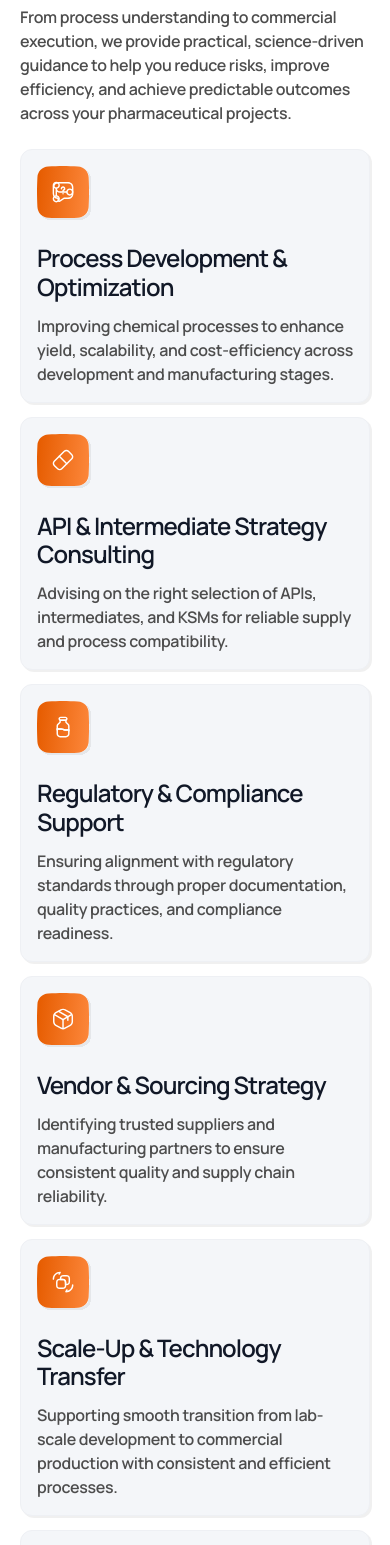
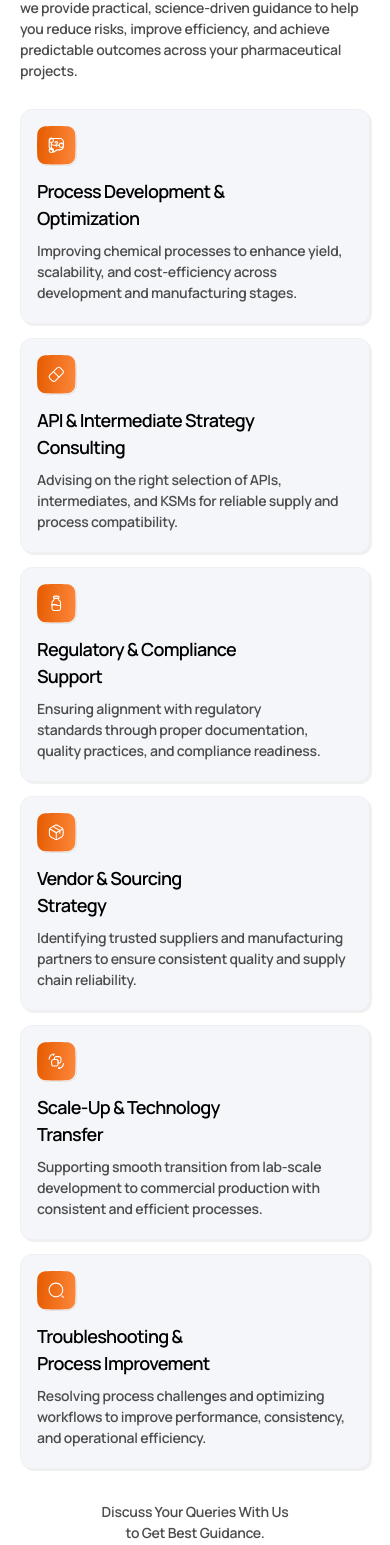
Before and after one commit to intralogicitsolutions/savitur-life-science-fe, a React (Vite) app: page /services in a window 390 px wide. Shown: the part 977-2522 px from the top of the page. Built offline with nearby package versions, Linux system fonts and the light colour scheme.

Commit message:
03-04- Update

```diff
--- a/src/components/Header.jsx
+++ b/src/components/Header.jsx
@@ -81,13 +81,14 @@ export default function Header() {
             >
               <img src={MailIcon} alt="" className="w-[40px] h-[40px]" />
             </a>
-            <a
+            <Link
+            to="/contact-us"
               href="tel:+917043112818"
               aria-label="Call"
               className="inline-flex items-center justify-center"
             >
               <img src={CallIcon} alt="" className="w-[40px] h-[40px]" aria-hidden />
-            </a>
+            </Link>
             <button
               type="button"
               aria-label="Menu"
--- a/src/pages/Services.jsx
+++ b/src/pages/Services.jsx
@@ -121,7 +121,7 @@ export default function Services() {
               </span>
             </div>
 
-          <div className="sm:w-[574px] sm:h-[150px] w-[351px] h-[99px] mt-[14px] max-[393px]:w-[351px] max-[393px]:h-[99px]">
+          <div className="sm:w-[574px] sm:h-[150px] w-[351px] h-[70px] mt-[14px] max-[393px]:w-[351px] max-[393px]:h-[70px]">
               <h2
                 className="box-border sm:text-[40px] text-[26px] max-[393px]:text-[26px] max-[393px]:leading-[120%]"
                 style={{
@@ -135,19 +135,18 @@ export default function Services() {
                   textShadow: "2px 2px 0px #0000000F",
                 }}
               >
-                Expert Consultancy for Pharmaceutical Development & Manufacturing
+                Expert Consultancy for <br />  Pharmaceutical Development <br /> & Manufacturing
               </h2>
-            </div>
+          </div>
 
           </div>
 
           <p
-            className="text-[#4D4D4D] mt-[50px] max-[393px]:mt-0 max-[393px]:w-full"
+            className="text-[#4D4D4D] sm:text-[16px] text-[14px] mt-[50px] max-[393px]:mt-0 max-[393px]:w-full"
             style={{
               fontFamily: 'Manrope',
               fontWeight: 600,
               fontStyle: 'normal',
-              fontSize: '16px',
               lineHeight: '150%',
               letterSpacing: '-0.02em',
               color: '#4D4D4D',
@@ -163,39 +162,35 @@ export default function Services() {
         </div>
 
         {/* Cards (3 columns x 2 rows) */}
-        <div className="grid grid-cols-3 w-[1164px] mt-[56px] max-[393px]:grid-cols-1 max-[393px]:w-full max-[393px]:mt-[24px] max-[393px]:gap-[14px]">
+        <div className="grid grid-cols-3 w-[1164px] sm:mt-[56px] mt-[28px] max-[393px]:grid-cols-1 max-[393px]:w-full max-[393px]:mt-[28px] max-[393px]:gap-[14px]">
           {/* 1 */}
           <article
-            className="box-border w-[377px] h-[285px] shrink-0 rounded-[12px] border border-[#EEF0F4] bg-[#F4F6F9] px-[20px] pt-[20px] flex flex-col mb-[16px] max-[393px]:w-full max-[393px]:h-auto max-[393px]:p-[16px] max-[393px]:mb-0"
+            className="box-border sm:w-[377px] sm:h-[285px] w-[354px] h-[209px] shrink-0 rounded-[12px] border border-[#EEF0F4] bg-[#F4F6F9] sm:px-[20px] sm:py-[20px] px-[16px] pt-[16px] pb-[20px] flex flex-col mb-[16px] max-[393px]:w-full max-[393px]:h-auto max-[393px]:mb-0"
             style={{ boxShadow: '2px 2px 0px 0px #0000000F' }}
           >
-            <div className="w-[54px] h-[54px] shrink-0 flex items-center justify-center mb-[24px]">
-              <img src={IconProcess} alt="" className="w-[54px] h-[54px]" />
+            <div className="sm:w-[54px] sm:h-[54px] w-[40px] h-[40px] shrink-0 flex items-center justify-center sm:mb-[24px] mb-[12px]">
+              <img src={IconProcess} alt="" className="sm:w-[54px] sm:h-[54px] w-[40px] h-[40px]" />
             </div>
 
               <h3
-                className="text-[#111827]"
+                className="text-[#000000] sm:text-[24px] text-[18px] sm:line-height-[120%] line-height-[100%]"
+                style={{
+                  fontFamily: "Manrope",
+                  fontWeight: 600,
+                  fontStyle: "semibold",
+                  letterSpacing: "-0.04em",
+                  textShadow: "2px 2px 0px 0px #0000000F",
+                }}
+              >
+                Process Development & <br /> Optimization
+              </h3>
+
+              <p
+                className="text-[#4D4D4D] sm:mt-[12px] mt-[8px] sm:text-[16px] text-[14px]"
                 style={{
                   fontFamily: "Manrope",
                   fontWeight: 600,
                   fontStyle: "normal",
-                  fontSize: "24px",
-                  lineHeight: "120%",
-                  letterSpacing: "-0.04em",
-                  textShadow: "2px 2px 0px 0px #0000000F",
-                }}
-              >
-                Process Development & Optimization
-              </h3>
-
-
-              <p
-                className="text-[#4D4D4D] mt-[12px]"
-                style={{
-                  fontFamily: "Manrope",
-                  fontWeight: 600,
-                  fontStyle: "normal",
-                  fontSize: "16px",
                   lineHeight: "150%",
                   letterSpacing: "-0.02em",
                   color: "#4D4D4D",
@@ -209,37 +204,34 @@ export default function Services() {
 
           {/* 2 */}
           <article
-            className="box-border w-[377px] h-[285px] shrink-0 rounded-[12px] border border-[#EEF0F4] bg-[#F4F6F9] px-[20px] pt-[20px] flex flex-col mb-[16px] max-[393px]:w-full max-[393px]:h-auto max-[393px]:p-[16px] max-[393px]:mb-0"
+            className="box-border sm:w-[377px] sm:h-[285px] w-[354px] h-[209px] shrink-0 rounded-[12px] border border-[#EEF0F4] bg-[#F4F6F9] sm:px-[20px] sm:py-[20px] px-[16px] pt-[16px] pb-[20px] flex flex-col mb-[16px] max-[393px]:w-full max-[393px]:h-auto max-[393px]:mb-0"
             style={{ boxShadow: '2px 2px 0px 0px #0000000F' }}
           >
-            <div className="w-[54px] h-[54px] shrink-0 flex items-center justify-center mb-[24px]">
-              <img src={IconStrategy} alt="" className="w-[54px] h-[54px]" />
+            <div className="sm:w-[54px] sm:h-[54px] w-[40px] h-[40px] shrink-0 flex items-center justify-center sm:mb-[24px] mb-[12px]">
+              <img src={IconStrategy} alt="" className="sm:w-[54px] sm:h-[54px] w-[40px] h-[40px]" />
             </div>
 
               <h3
-                className="text-[#111827]"
+                className="text-[#000000] sm:text-[24px] text-[18px] sm:line-height-[120%] line-height-[100%]"
                 style={{
                   fontFamily: "Manrope",
                   fontWeight: 600,
                   fontStyle: "normal",
-                  fontSize: "24px",
-                  lineHeight: "120%",
                   letterSpacing: "-0.04em",
                   textShadow: "2px 2px 0px 0px #0000000F",
                 }}
               >
-                API & Intermediate Strategy
+                API & Intermediate Strategy <br />
                 Consulting
               </h3>
 
 
               <p
-                className="text-[#4D4D4D] mt-[12px]"
+                className="text-[#4D4D4D] sm:mt-[12px] mt-[8px] sm:text-[16px] text-[14px]"
                 style={{
                   fontFamily: "Manrope",
                   fontWeight: 600,
                   fontStyle: "normal",
-                  fontSize: "16px",
                   lineHeight: "150%",
                   letterSpacing: "-0.02em",
                   color: "#4D4D4D",
@@ -253,36 +245,33 @@ export default function Services() {
 
           {/* 3 */}
           <article
-            className="box-border w-[377px] h-[285px] shrink-0 rounded-[12px] border border-[#EEF0F4] bg-[#F4F6F9] px-[20px] pt-[20px] flex flex-col mb-[16px] max-[393px]:w-full max-[393px]:h-auto max-[393px]:p-[16px] max-[393px]:mb-0"
+            className="box-border sm:w-[377px] sm:h-[285px] w-[354px] h-[209px] shrink-0 rounded-[12px] border border-[#EEF0F4] bg-[#F4F6F9] sm:px-[20px] sm:py-[20px] px-[16px] pt-[16px] pb-[20px] flex flex-col mb-[16px] max-[393px]:w-full max-[393px]:h-auto max-[393px]:mb-0"
             style={{ boxShadow: '2px 2px 0px 0px #0000000F' }}
           >
-            <div className="w-[54px] h-[54px] shrink-0 flex items-center justify-center mb-[24px]">
-              <img src={IconCompliance} alt="" className="w-[54px] h-[54px]" />
+            <div className="sm:w-[54px] sm:h-[54px] w-[40px] h-[40px] shrink-0 flex items-center justify-center sm:mb-[24px] mb-[12px]">
+              <img src={IconCompliance} alt="" className="sm:w-[54px] sm:h-[54px] w-[40px] h-[40px]" />
             </div>
 
               <h3
-                className="text-[#111827]"
+                className="text-[#000000] sm:text-[24px] text-[18px] sm:line-height-[120%] line-height-[100%]"
                 style={{
                   fontFamily: "Manrope",
                   fontWeight: 600,
                   fontStyle: "normal",
-                  fontSize: "24px",
-                  lineHeight: "120%",
                   letterSpacing: "-0.04em",
                   textShadow: "2px 2px 0px 0px #0000000F",
                 }}
               >
-                Regulatory & Compliance Support
+                Regulatory & Compliance <br /> Support
               </h3>
 
 
               <p
-                className="text-[#4D4D4D] mt-[12px]"
+                className="text-[#4D4D4D] sm:mt-[12px] mt-[8px] sm:text-[16px] text-[14px]"
                 style={{
                   fontFamily: "Manrope",
                   fontWeight: 600,
                   fontStyle: "normal",
-                  fontSize: "16px",
                   lineHeight: "150%",
                   letterSpacing: "-0.02em",
                   color: "#4D4D4D",
@@ -296,36 +285,33 @@ export default function Services() {
 
           {/* 4 */}
           <article
-            className="box-border w-[377px] h-[285px] shrink-0 rounded-[12px] border border-[#EEF0F4] bg-[#F4F6F9] px-[20px] pt-[20px] flex flex-col max-[393px]:w-full max-[393px]:h-auto max-[393px]:p-[16px]"
+            className="box-border sm:w-[377px] sm:h-[285px] w-[354px] h-[209px] shrink-0 rounded-[12px] border border-[#EEF0F4] bg-[#F4F6F9] sm:px-[20px] sm:py-[20px] px-[16px] pt-[16px] pb-[20px] flex flex-col mb-[16px] max-[393px]:w-full max-[393px]:h-auto max-[393px]:mb-0"
             style={{ boxShadow: '2px 2px 0px 0px #0000000F' }}
           >
-            <div className="w-[54px] h-[54px] shrink-0 flex items-center justify-center mb-[24px]">
-              <img src={IconSourcing} alt="" className="w-[54px] h-[54px]" />
+            <div className="sm:w-[54px] sm:h-[54px] w-[40px] h-[40px] shrink-0 flex items-center justify-center sm:mb-[24px] mb-[12px]">
+              <img src={IconSourcing} alt="" className="sm:w-[54px] sm:h-[54px] w-[40px] h-[40px]" />
             </div>
 
               <h3
-                className="text-[#111827]"
+                 className="text-[#000000] sm:text-[24px] text-[18px] sm:line-height-[120%] line-height-[100%]"
                 style={{
                   fontFamily: "Manrope",
                   fontWeight: 600,
                   fontStyle: "normal",
-                  fontSize: "24px",
-                  lineHeight: "120%",
                   letterSpacing: "-0.04em",
                   textShadow: "2px 2px 0px 0px #0000000F",
                 }}
               >
-                Vendor & Sourcing Strategy
+                Vendor & Sourcing <br /> Strategy
               </h3>
 
 
               <p
-                className="text-[#4D4D4D] mt-[12px]"
+                className="text-[#4D4D4D] sm:mt-[12px] mt-[8px] sm:text-[16px] text-[14px]"
                 style={{
                   fontFamily: "Manrope",
                   fontWeight: 600,
                   fontStyle: "normal",
-                  fontSize: "16px",
                   lineHeight: "150%",
                   letterSpacing: "-0.02em",
                   color: "#4D4D4D",
@@ -339,36 +325,32 @@ export default function Services() {
 
           {/* 5 */}
           <article
-            className="box-border w-[377px] h-[285px] shrink-0 rounded-[12px] border border-[#EEF0F4] bg-[#F4F6F9] px-[20px] pt-[20px] flex flex-col max-[393px]:w-full max-[393px]:h-auto max-[393px]:p-[16px]"
+            className="box-border sm:w-[377px] sm:h-[285px] w-[354px] h-[209px] shrink-0 rounded-[12px] border border-[#EEF0F4] bg-[#F4F6F9] sm:px-[20px] sm:py-[20px] px-[16px] pt-[16px] pb-[20px] flex flex-col mb-[16px] max-[393px]:w-full max-[393px]:h-auto max-[393px]:mb-0"
             style={{ boxShadow: '2px 2px 0px 0px #0000000F' }}
           >
-            <div className="w-[54px] h-[54px] shrink-0 flex items-center justify-center mb-[24px]">
-              <img src={IconTechnology} alt="" className="w-[54px] h-[54px]" />
+            <div className="sm:w-[54px] sm:h-[54px] w-[40px] h-[40px] shrink-0 flex items-center justify-center sm:mb-[24px] mb-[12px]">
+              <img src={IconTechnology} alt="" className="sm:w-[54px] sm:h-[54px] w-[40px] h-[40px]" />
             </div>
 
               <h3
-                className="text-[#111827]"
+                 className="text-[#000000] sm:text-[24px] text-[18px] sm:line-height-[120%] line-height-[100%]"
                 style={{
                   fontFamily: "Manrope",
                   fontWeight: 600,
                   fontStyle: "normal",
-                  fontSize: "24px",
-                  lineHeight: "120%",
                   letterSpacing: "-0.04em",
                   textShadow: "2px 2px 0px 0px #0000000F",
                 }}
               >
-                Scale-Up & Technology Transfer
+                Scale-Up & Technology <br /> Transfer
               </h3>
 
-
               <p
-                className="text-[#4D4D4D] mt-[12px]"
+                className="text-[#4D4D4D] sm:mt-[12px] mt-[8px] sm:text-[16px] text-[14px]"
                 style={{
                   fontFamily: "Manrope",
                   fontWeight: 600,
                   fontStyle: "normal",
-                  fontSize: "16px",
                   lineHeight: "150%",
                   letterSpacing: "-0.02em",
                   color: "#4D4D4D",
@@ -382,36 +364,33 @@ export default function Services() {
 
           {/* 6 */}
           <article
-            className="box-border w-[377px] h-[285px] shrink-0 rounded-[12px] border border-[#EEF0F4] bg-[#F4F6F9] px-[20px] pt-[20px] flex flex-col max-[393px]:w-full max-[393px]:h-auto max-[393px]:p-[16px]"
+            className="box-border sm:w-[377px] sm:h-[285px] w-[354px] h-[209px] shrink-0 rounded-[12px] border border-[#EEF0F4] bg-[#F4F6F9] sm:px-[20px] sm:py-[20px] px-[16px] pt-[16px] pb-[20px] flex flex-col mb-[16px] max-[393px]:w-full max-[393px]:h-auto max-[393px]:mb-0"
             style={{ boxShadow: '2px 2px 0px 0px #0000000F' }}
           >
-            <div className="w-[54px] h-[54px] shrink-0 flex items-center justify-center mb-[24px]">
-              <img src={IconImprovement} alt="" className="w-[54px] h-[54px]" />
+            <div className="sm:w-[54px] sm:h-[54px] w-[40px] h-[40px]  shrink-0 flex items-center justify-center sm:mb-[24px] mb-[12px]">
+              <img src={IconImprovement} alt="" className="sm:w-[54px] sm:h-[54px] w-[40px] h-[40px]" />
             </div>
 
               <h3
-                className="text-[#111827]"
+                className="text-[#000000] sm:text-[24px] text-[18px] sm:line-height-[120%] line-height-[100%]"
                 style={{
                   fontFamily: "Manrope",
                   fontWeight: 600,
                   fontStyle: "normal",
-                  fontSize: "24px",
-                  lineHeight: "120%",
                   letterSpacing: "-0.04em",
                   textShadow: "2px 2px 0px 0px #0000000F",
                 }}
               >
-                Troubleshooting & Process Improvement
+                Troubleshooting & <br /> Process Improvement
               </h3>
 
 
               <p
-                className="text-[#4D4D4D] mt-[12px]"
+                className="text-[#4D4D4D] sm:mt-[12px] mt-[8px] sm:text-[16px] text-[14px]"
                 style={{
                   fontFamily: "Manrope",
                   fontWeight: 600,
                   fontStyle: "normal",
-                  fontSize: "16px",
                   lineHeight: "150%",
                   letterSpacing: "-0.02em",
                   color: "#4D4D4D",
@@ -425,14 +404,13 @@ export default function Services() {
         </div>
 
         {/* CTA */}
-        <div className="mx-auto flex flex-col items-center justify-center w-[376px] h-[84px] mt-[56px] max-[393px]:w-full max-[393px]:h-auto max-[393px]:mt-[32px]">
+        <div className="mx-auto flex h-[94px] w-[188px] shrink-0 flex-col items-center justify-center mt-[56px] max-[393px]:mt-[32px] sm:h-[84px] sm:w-[376px]">
           <p
-            className="text-center text-[#4D4D4D]"
+            className="text-center text-[#4D4D4D] sm:text-[16px] text-[14px] mb-[12px] sm:mb-[12px]"
             style={{
               fontFamily: "Manrope",
               fontWeight: 600,
               fontStyle: "normal",
-              fontSize: "16px",
               lineHeight: "150%",
               letterSpacing: "-0.02em",
               color: "#4D4D4D",
@@ -441,19 +419,13 @@ export default function Services() {
           >
             Discuss Your Queries With Us to Get Best Guidance.
           </p>
-
-
           <Link
             to="/contact-us"
           >
-            <img
-              src={ContactBtn}
-              alt="Contact Us"
-              className="w-[157px] h-[48px] mt-[12px]"
-              aria-hidden={false}
-            />
+           <img src={ContactBtn} alt="Contact Us" className="sm:w-[157px] sm:h-[48px] w-[132px] h-[40px]" />
           </Link>
         </div>
+
       </section>
       <Footer />
     </>
```
